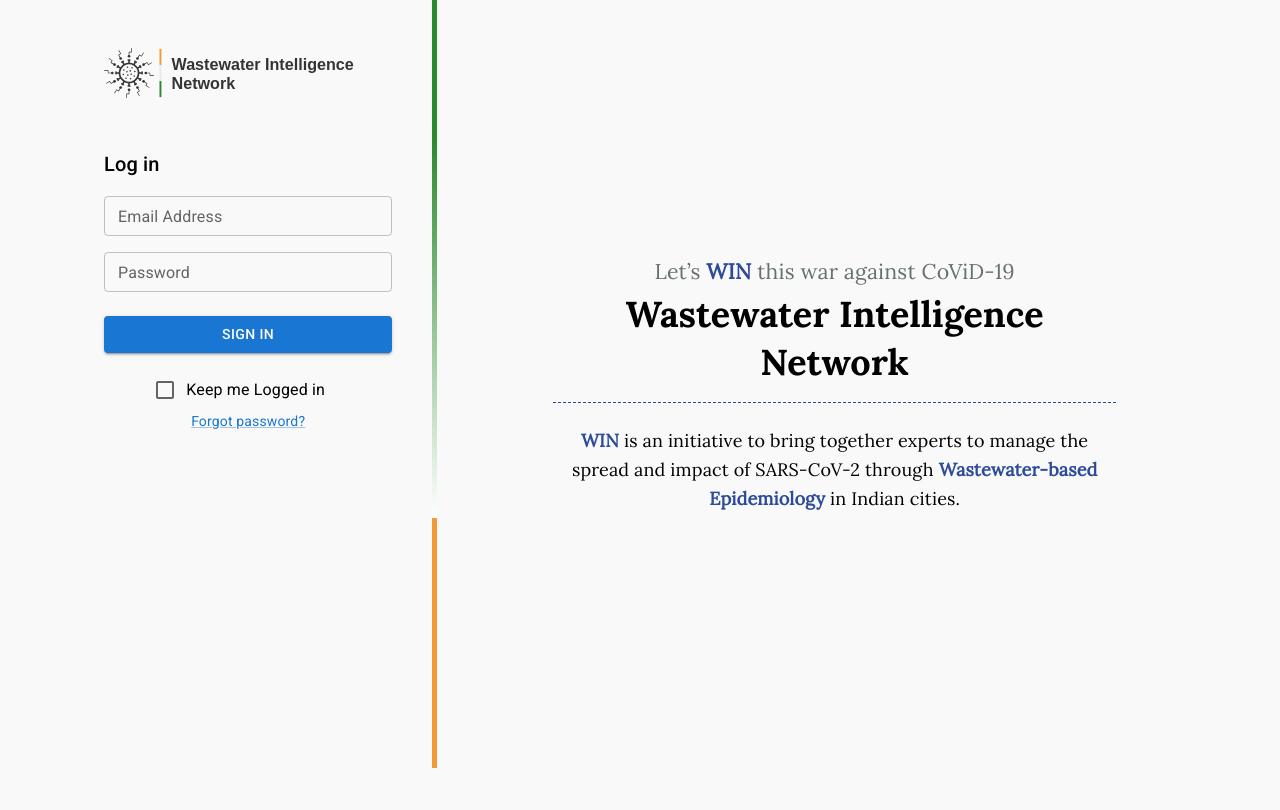
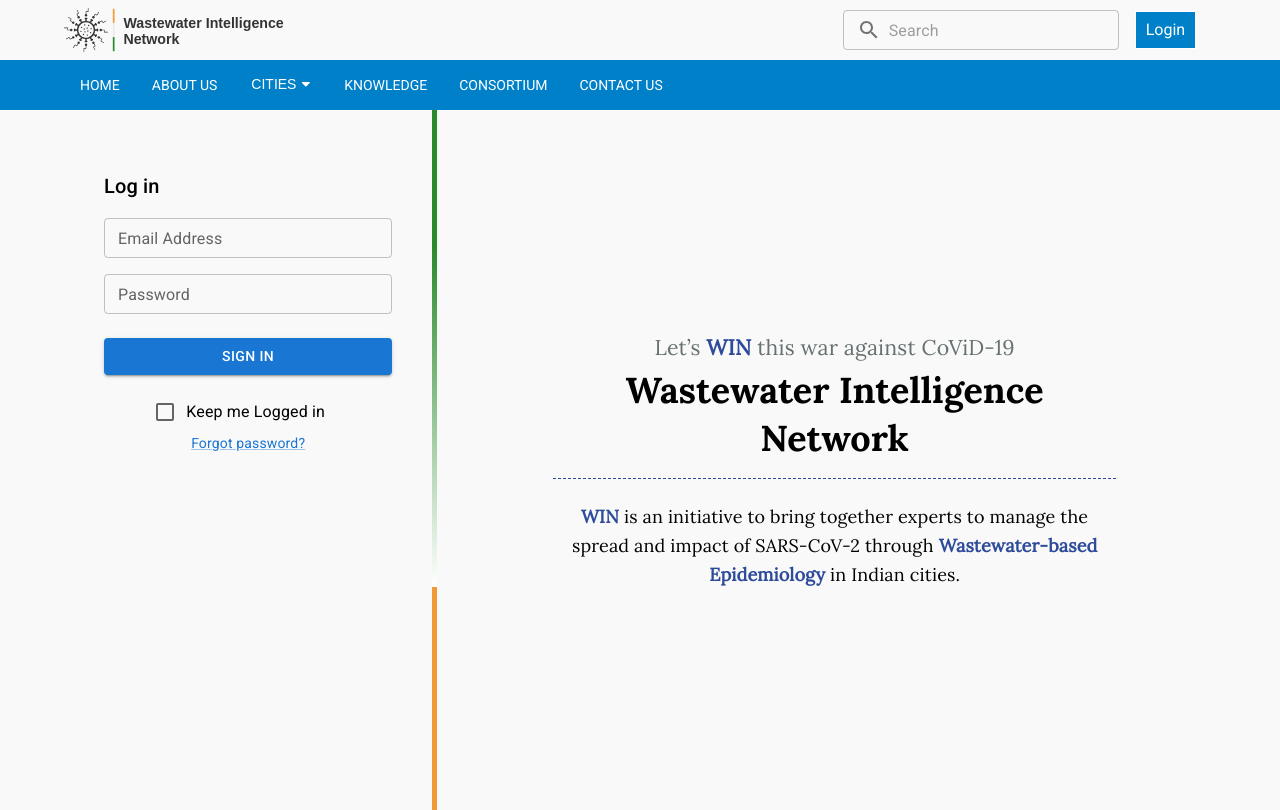
Before and after one commit to wastewater-intelligence-network/win-web-app, a React (Create React App) app: page /login in a window 1280 px wide. Built offline with nearby package versions, Linux system fonts and the light colour scheme.

Commit message:
Added header, login side border image alignment fixed

```diff
--- a/src/App.css
+++ b/src/App.css
@@ -109,6 +109,10 @@
   border-right: 5px solid;
   border-image: linear-gradient(to top, #F29A36 32%, #FFFFFF 30%, #2A8B2C 80%) 3;
 }
+
+/* .login-box{
+  background-image: url(./images/);
+} */
 .text-center{
   text-align: center;
 }
--- a/src/components/Login.js
+++ b/src/components/Login.js
@@ -18,6 +18,7 @@
 import base64 from "base-64";
 
 import { useNavigate, useLocation } from "react-router-dom";
+import NewHeader from "../landing/newHeader";
 
 export default function Login() {
   const navigate = useNavigate();
@@ -74,6 +75,8 @@
   };
 
   return (
+    <>
+    <NewHeader />
     <Container component="main">
       <Box
       // sx={{
@@ -90,20 +93,20 @@
           justifyContent="center"
           alignItems="center"
         >
-          <Grid item xs={12} md={5} lg={4} className="rightBorder">
+          <Grid item xs={12} md={5} lg={4} className="">
             <Box
               component="form"
               // onSubmit={handleSubmita}
               //noValidate
               onSubmit={handleSubmit(onSubmit)}
-              sx={{ mt: 1, p: 5 }}
-              className="login-box"
+
+              className="login-box rightBorder"
             >
-              <img
+              {/* <img
                 alt="login logo"
                 src={LoginLogo}
                 className="login_logo"
-              />
+              /> */}
 
               <Typography component="div" variant="h6" sx={{mb:2}}>
                 Log in
@@ -217,5 +220,6 @@
         </Grid>
       </Box>
     </Container>
+    </>
   );
 }
--- a/src/landing/home.css
+++ b/src/landing/home.css
@@ -349,8 +349,8 @@
     box-shadow: 0 2px 3px #d1e9faa1;
 }
 .login-box{
-height:85vh;
-
+height:calc(90vh - 140px);
+padding: 60px 40px;
 }
 
 .scrollTopButton{
```
